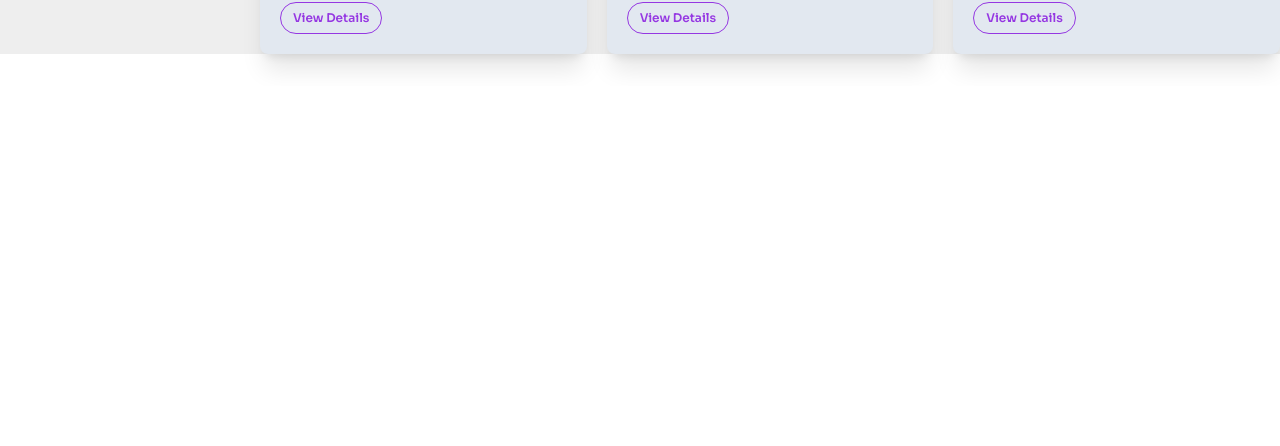
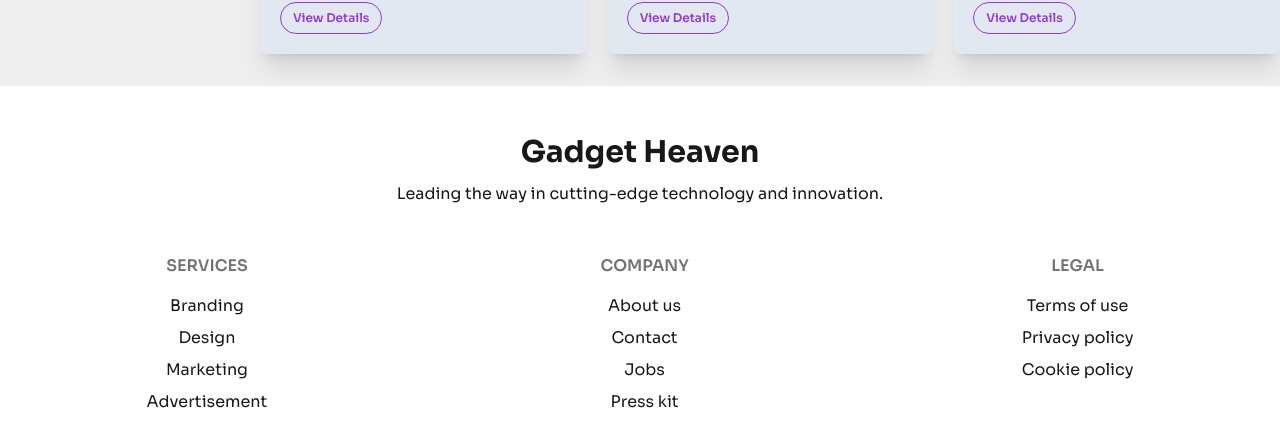
Before and after one commit to Sabbir1441/A8-Gadget-Heaven, a React (Vite) app: page / in a window 1280 px wide. Shown: the part 2562-3008 px from the top of the page. Before the commit the page ends 2648 px from the top, so only its background shows below. Built offline with nearby package versions, Linux system fonts and the light colour scheme.

Commit message:
added footer

```diff
--- a/package.json
+++ b/package.json
@@ -13,6 +13,7 @@
     "@tailwindcss/vite": "^4.0.0",
     "localforage": "^1.10.0",
     "match-sorter": "^8.0.0",
+    "prop-types": "^15.8.1",
     "react": "^18.3.1",
     "react-dom": "^18.3.1",
     "react-icons": "^5.4.0",
--- /dev/null
+++ b/src/components/Footer.jsx
@@ -0,0 +1,31 @@
+const Footer = () => {
+    return (
+        <footer className="text-center py-12 bg-white">
+            <h2 className="text-3xl font-bold">Gadget Heaven</h2>
+            <p className="mt-3 mb-12">Leading the way in cutting-edge technology and innovation.</p>
+            <div className="flex gap-10 justify-around container mx-auto">
+                <nav className="flex flex-col gap-2">
+                    <h6 className="footer-title">Services</h6>
+                    <a className="link link-hover">Branding</a>
+                    <a className="link link-hover">Design</a>
+                    <a className="link link-hover">Marketing</a>
+                    <a className="link link-hover">Advertisement</a>
+                </nav>
+                <nav className="flex flex-col gap-2">
+                    <h6 className="footer-title">Company</h6>
+                    <a className="link link-hover">About us</a>
+                    <a className="link link-hover">Contact</a>
+                    <a className="link link-hover">Jobs</a>
+                    <a className="link link-hover">Press kit</a>
+                </nav>
+                <nav className="flex flex-col gap-2">
+                    <h6 className="footer-title">Legal</h6>
+                    <a className="link link-hover">Terms of use</a>
+                    <a className="link link-hover">Privacy policy</a>
+                    <a className="link link-hover">Cookie policy</a>
+                </nav>
+            </div>
+        </footer>
+    );
+};
+export default Footer;
--- a/src/components/Product.jsx
+++ b/src/components/Product.jsx
@@ -1,5 +1,6 @@
 import PropTypes from "prop-types";
 const Product = ({ product }) => {
+    // eslint-disable-next-line no-unused-vars
     const {product_title, product_image, category, price, description, Specification, availability, rating, warranty_period} = product;
   return (
     <div className="card bg-slate-200 shadow-xl">
--- a/src/layouts/Root.jsx
+++ b/src/layouts/Root.jsx
@@ -2,6 +2,7 @@ import Navbar from "../components/Navbar";
 import { Outlet } from "react-router-dom";
 import { useEffect, useState } from "react";
 import { CategoryContext, DataContext } from "../utilities/context";
+import Footer from "../components/Footer";
 
 
 
@@ -25,6 +26,7 @@ const Root = () => {
                 <DataContext.Provider value={data}>
                     <Navbar></Navbar>
                     <Outlet></Outlet>
+                    <Footer></Footer>
                 </DataContext.Provider>
             </CategoryContext.Provider>
         </div>
--- a/src/pages/Home.jsx
+++ b/src/pages/Home.jsx
@@ -1,5 +1,4 @@
 import Banner from '../components/Banner';
-import { createContext } from 'react';
 import Products from '../components/Products';
 
 
```
Also changed, not shown: src/components/DisplayCategory.jsx (+8 -0 lines), 1 other file (tests, documents, lock files or other folders).
